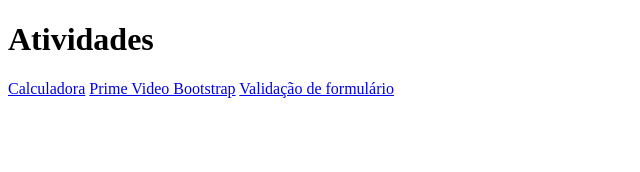
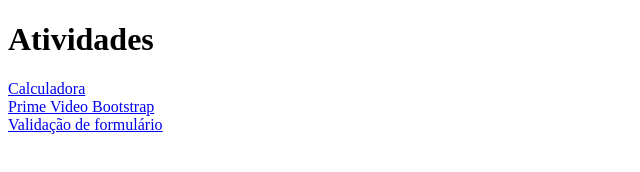
Before and after one commit to Hellyson-Ferreira/Atividades-IFMA, a plain HTML site: page index.html in a window 1280 px wide. Shown: the whole page, without its empty margins (0-640 px from the left). Drawn offline with Linux system fonts and the light colour scheme.

Commit message:
Update index.html

```diff
--- a/index.html
+++ b/index.html
@@ -10,8 +10,8 @@
 
     <h1>Atividades</h1>
 
-    <a href="/calculadora.html">Calculadora</a>
-    <a href="/prime-video-bootstrap.html">Prime Video Bootstrap</a>
-    <a href="/validando-dados.html">Validação de formulário</a>
+    <a href="/calculadora.html">Calculadora</a> <br>
+    <a href="/prime-video-bootstrap.html">Prime Video Bootstrap</a><br>
+    <a href="/validando-dados.html">Validação de formulário</a> <br>
 </body>
 </html>
```
